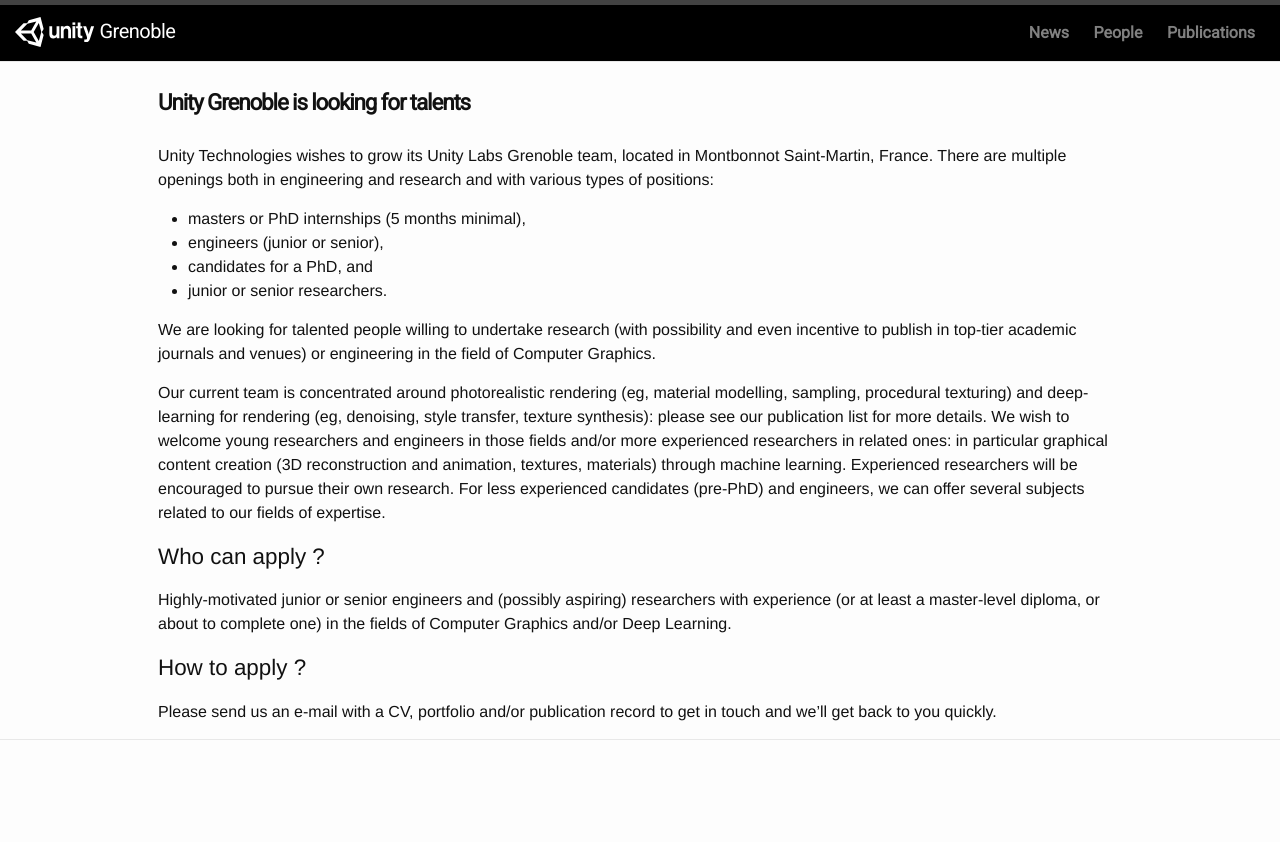
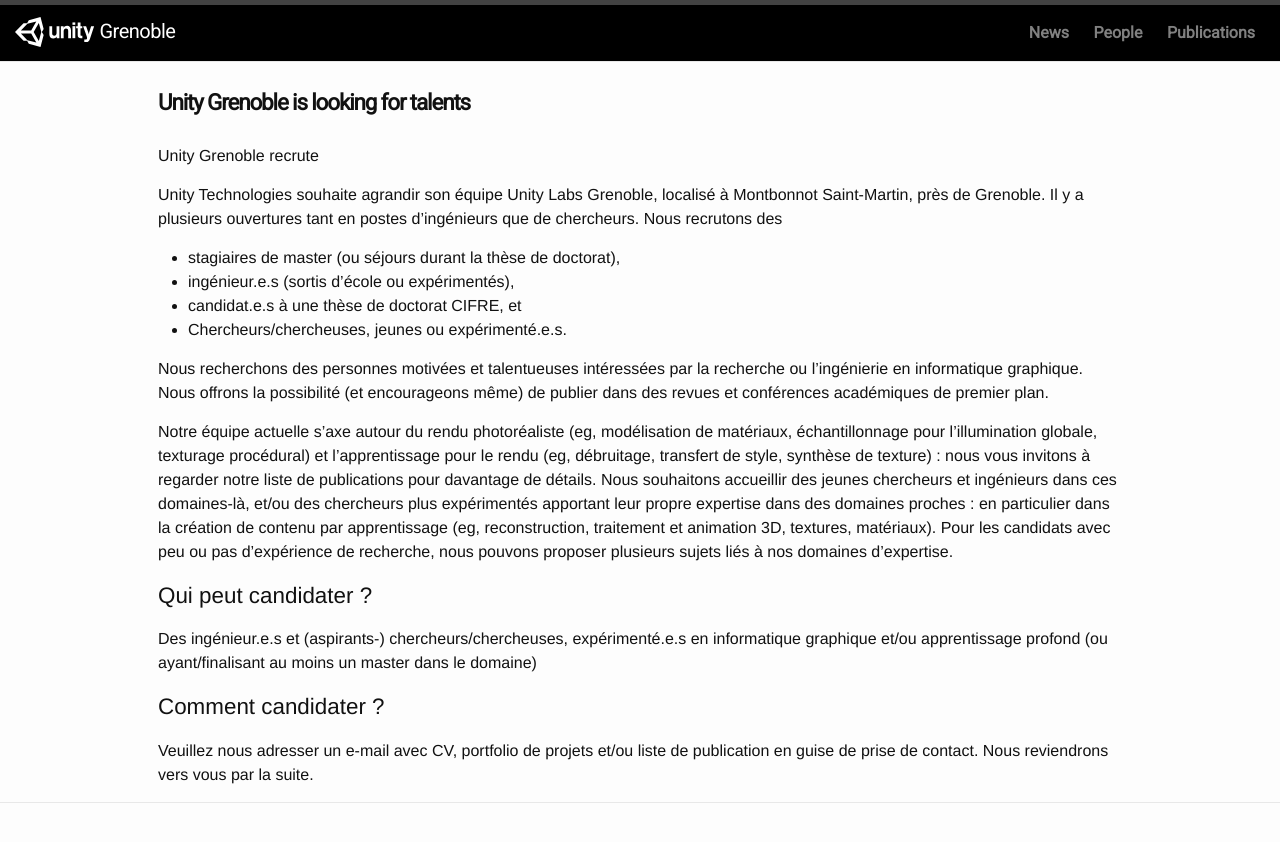
Before and after one commit to unity-grenoble/website, a Jekyll site: the page built from _posts/2019-09-17-news-looking-for-talent.markdown, in a window 1280 px wide. Shown: the top 842 px of the page. Built offline with Jekyll 4.4.1, drawn with Linux system fonts in a browser that asks for light colours.

Commit message:
update annonce en francais

```diff
--- a/_posts/2019-09-17-news-looking-for-talent.markdown
+++ b/_posts/2019-09-17-news-looking-for-talent.markdown
@@ -6,20 +6,21 @@
 permalink: news/recrutement.html
 ---
 
-Unity Technologies wishes to grow its Unity Labs Grenoble team, located in Montbonnot Saint-Martin, France.
-There are multiple openings both in engineering and research and with various types of positions:
-* masters or PhD internships (5 months minimal),
-* engineers (junior or senior),
-* candidates for a PhD, and
-* junior or senior researchers.
+Unity Grenoble recrute
 
-We are looking for talented people willing to undertake research (with possibility and even incentive to publish in top-tier academic journals and venues) or engineering in the field of Computer Graphics.
+Unity Technologies souhaite agrandir son équipe Unity Labs Grenoble, localisé à Montbonnot Saint-Martin, près de Grenoble. Il y a plusieurs ouvertures tant en postes d’ingénieurs que de chercheurs. Nous recrutons des
+* stagiaires de master (ou séjours durant la thèse de doctorat),
+* ingénieur.e.s (sortis d’école ou expérimentés),
+* candidat.e.s à une thèse de doctorat CIFRE, et
+* Chercheurs/chercheuses, jeunes ou expérimenté.e.s.
 
-Our current team is concentrated around photorealistic rendering (eg, material modelling, sampling, procedural texturing) and deep-learning for rendering (eg, denoising, style transfer, texture synthesis): please see our publication list for more details. We wish to welcome young researchers and engineers in those fields and/or more experienced researchers in related ones: in particular graphical content creation (3D reconstruction and animation, textures, materials) through machine learning.  Experienced researchers will be encouraged to pursue their own research. For less experienced candidates (pre-PhD) and engineers, we can offer several subjects related to our fields of expertise.
+Nous recherchons des personnes motivées et talentueuses intéressées par la recherche ou l'ingénierie en informatique graphique. Nous offrons la possibilité (et encourageons même) de publier dans des revues et conférences académiques de premier plan.
 
+Notre équipe actuelle s’axe autour du rendu photoréaliste (eg, modélisation de matériaux, échantillonnage pour l’illumination globale, texturage procédural) et l’apprentissage pour le rendu
+(eg, débruitage, transfert de style, synthèse de texture) : nous vous invitons à regarder notre liste de publications pour davantage de détails. Nous souhaitons accueillir des jeunes chercheurs et ingénieurs dans ces domaines-là, et/ou des chercheurs plus expérimentés apportant leur propre expertise dans des domaines proches : en particulier dans la création de contenu par apprentissage (eg, reconstruction, traitement et animation 3D, textures, matériaux). Pour les candidats avec peu ou pas d’expérience de recherche, nous pouvons proposer plusieurs sujets liés à nos domaines d’expertise.
 
-##### Who can apply ?
-Highly-motivated junior or senior engineers and (possibly aspiring) researchers with experience (or at least a master-level diploma, or about to complete one) in the fields of Computer Graphics and/or Deep Learning.
+##### Qui peut candidater ?
+Des ingénieur.e.s et (aspirants-) chercheurs/chercheuses, expérimenté.e.s en informatique graphique et/ou apprentissage profond (ou ayant/finalisant au moins un master dans le domaine)
 
-##### How to apply ?
-Please send us an e-mail with a CV, portfolio and/or publication record to get in touch and we’ll get back to you quickly.
+##### Comment candidater ?
+Veuillez nous adresser un e-mail avec CV, portfolio de projets et/ou liste de publication en guise de prise de contact. Nous reviendrons vers vous par la suite.
```
